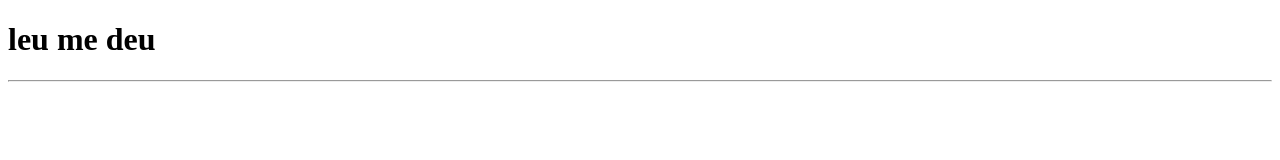
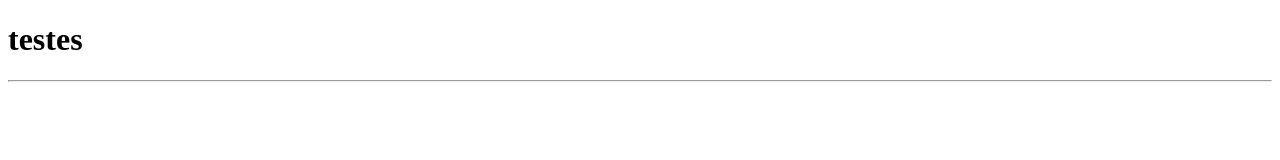
Before and after one commit to LUCAS13V/midias, a plain HTML site: page index.html in a window 1280 px wide. Drawn offline with Linux system fonts and the light colour scheme.

Commit message:
Update index.html

```diff
--- a/index.html
+++ b/index.html
@@ -5,7 +5,7 @@
     <meta name="viewport" content="width=device-width initiall=1.0">
   </head>
   <body>
-    <h1>leu me deu</h1>
+    <h1>testes</h1>
     <hr>
   </body>
 </html>
```
